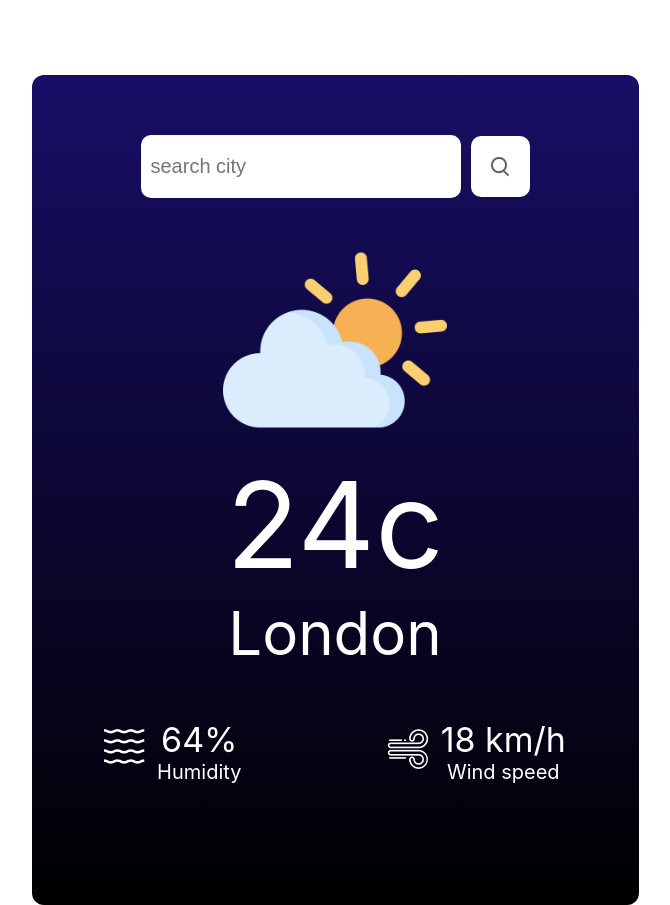
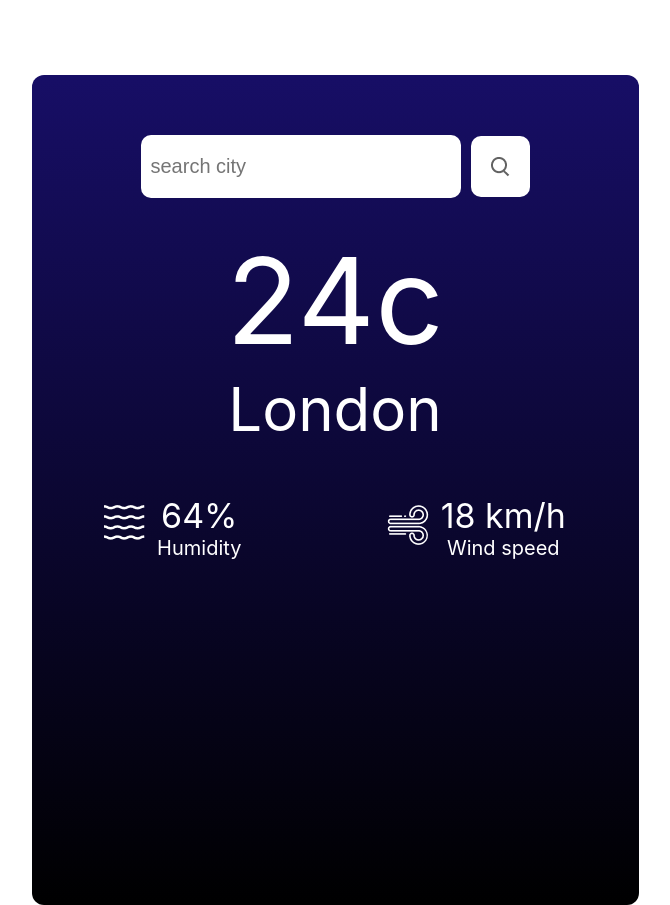
Before and after one commit to iamaliataie/react-weather-app, a React (Create React App) app: page / in a window 1280 px wide. Shown: the whole page, without its empty margins (305-975 px from the left). Built offline with nearby package versions, Linux system fonts and the light colour scheme.

Commit message:
update weather icon

```diff
--- a/src/Components/WeatherApp/WeatherApp.jsx
+++ b/src/Components/WeatherApp/WeatherApp.jsx
@@ -1,9 +1,9 @@
-import React from 'react'
+import { React, useState} from 'react'
 import './WeatherApp.css'
 
-import clear from '../Assets/clear.png'
-import cloud from '../Assets/cloud.png'
-import drizzle from '../Assets/drizzle.png'
+import clear_icon from '../Assets/clear.png'
+import cloud_icon from '../Assets/cloud.png'
+import drizzle_icon from '../Assets/drizzle.png'
 import humidity_icon from '../Assets/humidity.png'
 import rain_icon from '../Assets/rain.png'
 import search from '../Assets/search.png'
@@ -14,6 +14,7 @@ const WeatherApp = () => {
 
     const api_key = 'dc51408f4d141a51ba856de26b7551d6'
 
+    const [wIcon, setWeatherIcon] = useState()
 
     const searchButton = async ()=> {
         const input = document.getElementById('search')
@@ -22,6 +23,8 @@ const WeatherApp = () => {
         const url = `https://api.openweathermap.org/data/2.5/weather?q=${input.value}&units=metric&appid=${api_key}`
 
         const data = await (await fetch(url)).json()
+
+        console.log(data);
 
         const temp = document.getElementById('temp')
         const city = document.getElementById('city')
@@ -32,6 +35,16 @@ const WeatherApp = () => {
         city.innerHTML = data.name
         humidity.innerHTML = data.main.humidity + '%'
         wind.innerHTML = data.wind.speed + ' ' + 'km/h'
+
+        if (data.weather[0].icon === '01d' || data.weather[0].icon === '01n'){setWeatherIcon(clear_icon)}
+        else if (data.weather[0].icon === '02d' || data.weather[0].icon === '02n'){setWeatherIcon(cloud_icon)}
+        else if (data.weather[0].icon === '03d' || data.weather[0].icon === '03n'){setWeatherIcon(drizzle_icon)}
+        else if (data.weather[0].icon === '04d' || data.weather[0].icon === '04n'){setWeatherIcon(drizzle_icon)}
+        else if (data.weather[0].icon === '09d' || data.weather[0].icon === '09n'){setWeatherIcon(rain_icon)}
+        else if (data.weather[0].icon === '10d' || data.weather[0].icon === '10n'){setWeatherIcon(rain_icon)}
+        else if (data.weather[0].icon === '13d' || data.weather[0].icon === '13n'){setWeatherIcon(snow_icon)}
+        else setWeatherIcon(clear_icon)
+
     }
 
 
@@ -42,7 +55,7 @@ const WeatherApp = () => {
             <img src={search} alt="" className='search-icon' onClick={()=>searchButton()}/>
         </div>
         <div className="weather-image">
-            <img src={cloud} alt="" />
+            <img src={wIcon} alt="" />
         </div>
         <div className="weather-temp" id='temp'>24c</div>
         <div className="weather-location" id='city'>London</div>
```
